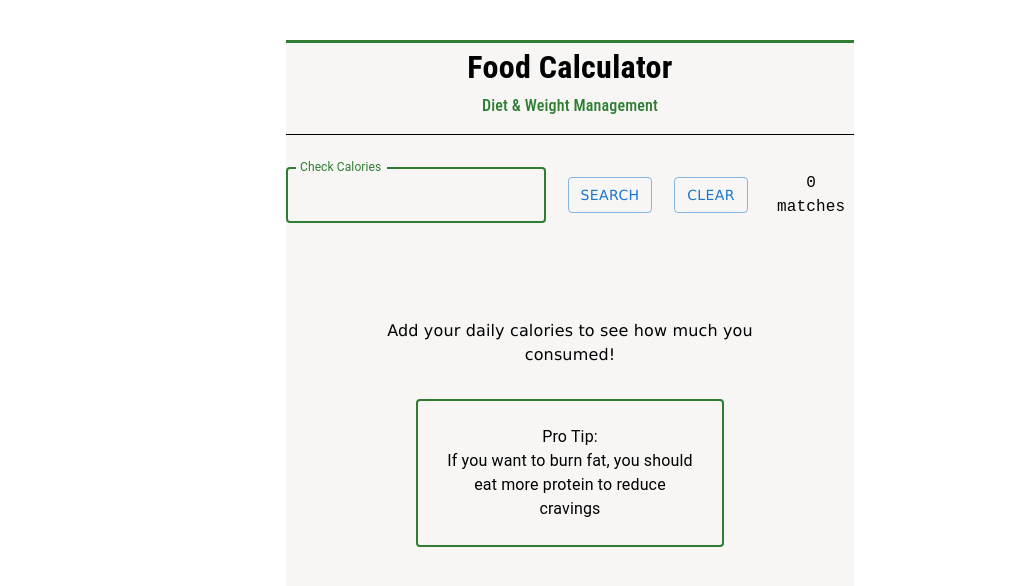
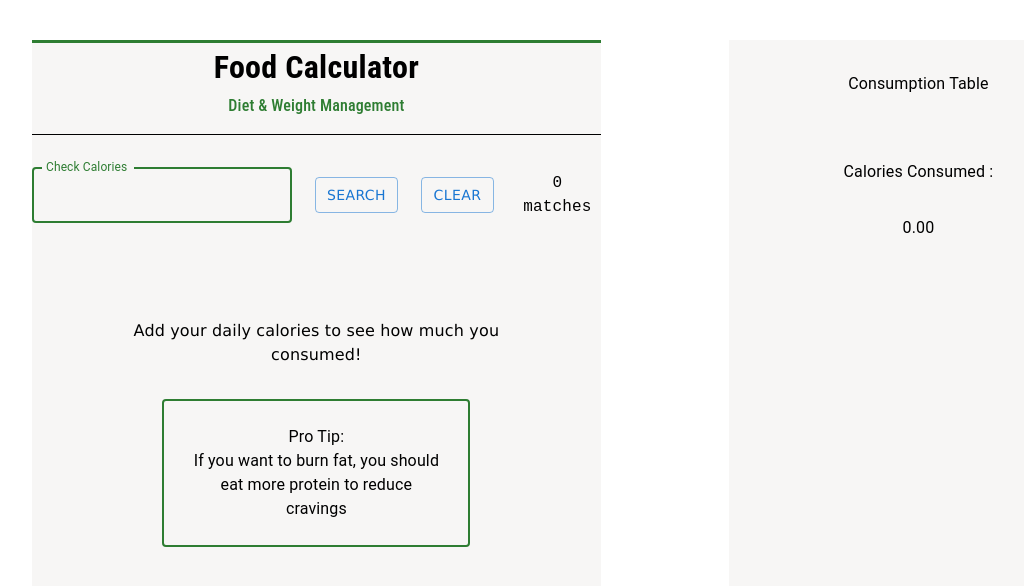
Before and after one commit to JustBecerra/Calorie-Counter, a React (Vite) app: page / in a window 1280 px wide. Shown: the top 586 px of the page, without its empty margins (70-1094 px from the left). Built offline with nearby package versions, Linux system fonts and the light colour scheme.

Commit message:
created basic layout for consumption table

```diff
--- /dev/null
+++ b/src/components/Counter/index.tsx
@@ -0,0 +1,20 @@
+import { Stack, Typography } from '@mui/material'
+import React from 'react'
+import { useFoodContext } from '../../context/FoodProvider'
+
+export const Counter = () => {
+  const { totalCalories } = useFoodContext()
+  return (
+    <Stack width="30%" height="50rem" sx={{backgroundColor: "#f7f6f5"}} flexDirection="column" alignSelf="start" mt="2rem">
+        <Typography mt="2rem">
+            Consumption Table
+        </Typography>
+        <Typography mt="4rem">
+            Calories Consumed :
+        </Typography>
+        <Typography mt="2rem">
+            {totalCalories.toFixed(2)}
+        </Typography>
+    </Stack>
+  )
+}
--- a/src/components/FoodItem/index.tsx
+++ b/src/components/FoodItem/index.tsx
@@ -2,7 +2,7 @@ import { Stack, Typography } from "@mui/material";
 import { TableType } from "../../utils/types";
 import CheckBoxOutlineBlankOutlinedIcon from "@mui/icons-material/CheckBoxOutlineBlankOutlined";
 import CheckBoxOutlinedIcon from "@mui/icons-material/CheckBoxOutlined";
-import { useEffect, useState } from "react";
+import { useState } from "react";
 import { useFoodContext } from "../../context/FoodProvider";
 
 export const FoodItem = ({ item, key }: { item: TableType; key: number }) => {
--- a/src/pages/home.tsx
+++ b/src/pages/home.tsx
@@ -2,11 +2,12 @@ import { Stack } from "@mui/material";
 import { FoodList } from "../components/FoodList";
 import { FoodPanel } from "../components/FoodPanel";
 import { Title } from "../components/Title";
+import { Counter } from "../components/Counter";
 
 
 
 export const Home = () => (
-  <Stack width="100%" height="100%" justifyContent="center" alignItems="center" >
+  <Stack width="100%" height="100%" justifyContent="center" alignItems="center" flexDirection="row" gap="8rem">
     <Stack
       display="flex"
       justifyContent="center"
@@ -19,5 +20,6 @@ export const Home = () => (
       <FoodPanel />
       <FoodList />
     </Stack>
+    <Counter />
   </Stack>
 );
```
